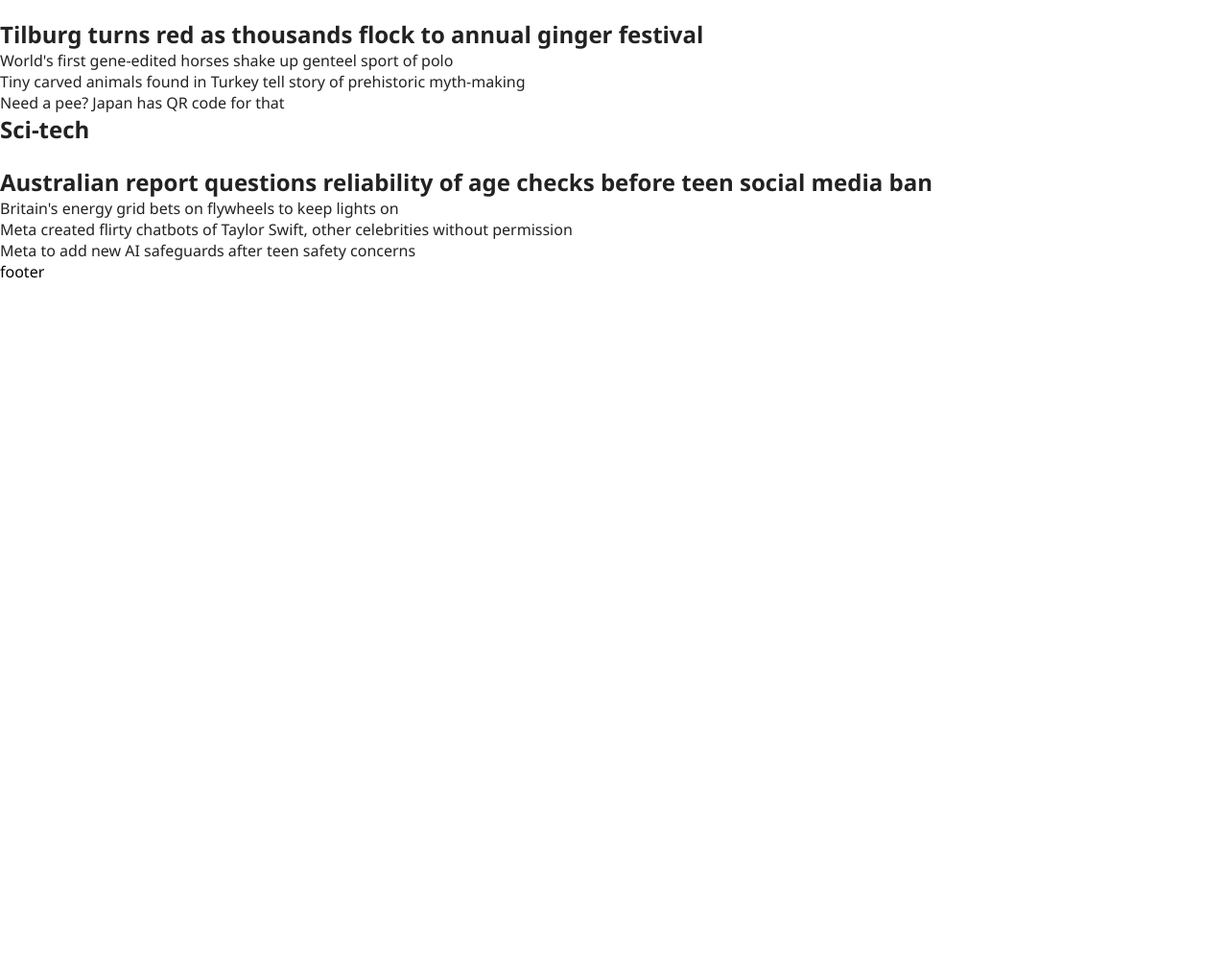
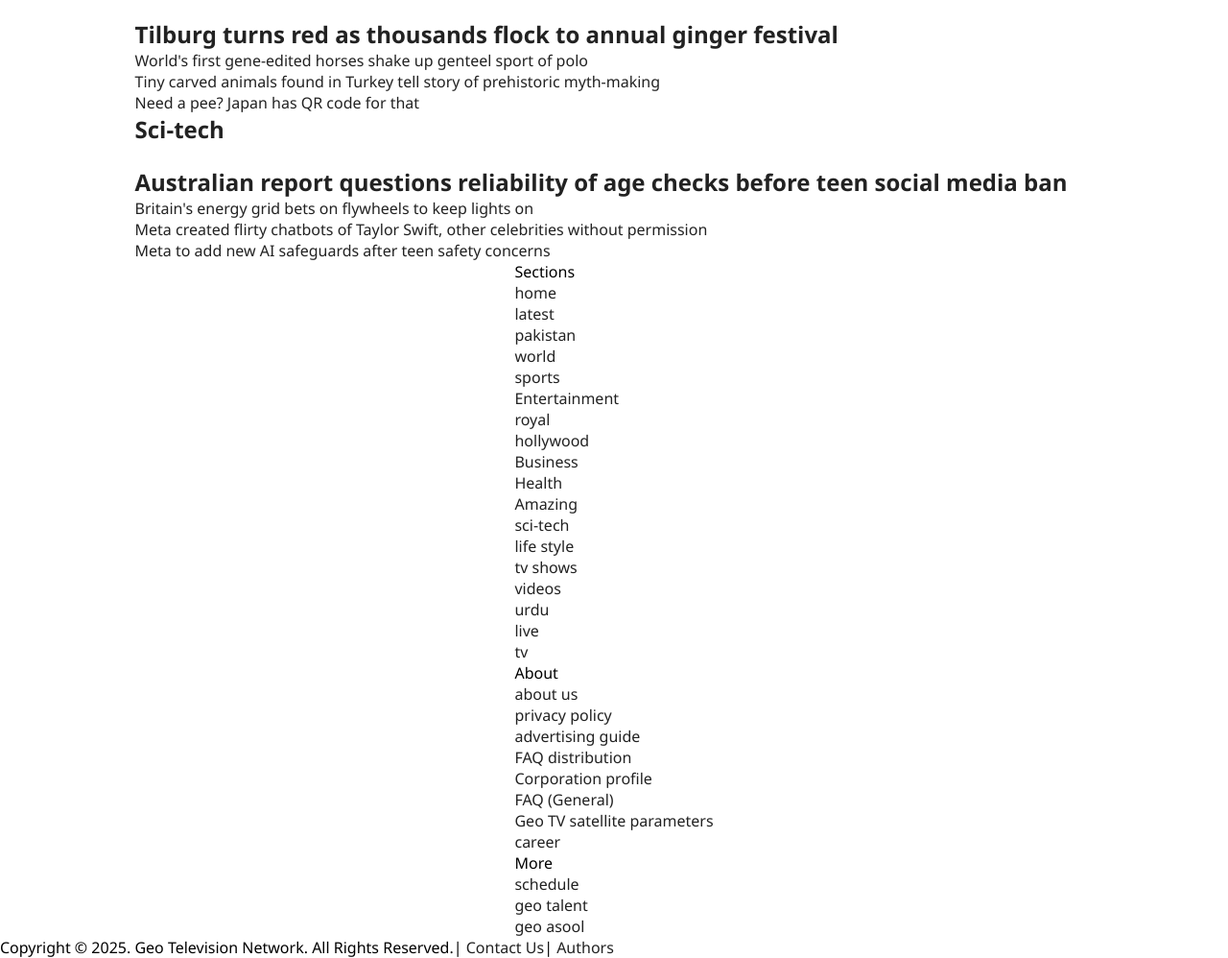
Before and after one commit to Afan-Farooqi-Official/Geo-News-Clone, a plain HTML site: page index.html in a window 1280 px wide. Shown: the part 3316-4314 px from the top of the page at 96% size. Before the commit the page ends 3610 px from the top, so only its background shows below. Drawn offline with Linux system fonts and the light colour scheme.

Commit message:
completed ui

```diff
--- a/index.html
+++ b/index.html
@@ -269,7 +269,7 @@
       </div>
     </section>
     <section class="abcd">
-      <div class="abcd_container">
+      <div class="home_container">
         <div class="row_card">
           <div class="blank_area"></div>
             <div class="abcd_card">
@@ -389,7 +389,64 @@
       </div>
     </section>
   </main>
-  <footer>footer</footer>
+  <footer>
+    <div class="home_container">
+      <div class="footer_internal">
+        <div class="footer_inner_card">
+          <div class="footer_card_title">Sections</div>
+          <ul>
+            <li><a href="#">home</a></li>
+            <li><a href="#">latest</a></li>
+            <li><a href="#">pakistan</a></li>
+            <li><a href="#">world</a></li>
+            <li><a href="#">sports</a></li>
+            <li><a href="#">Entertainment</a></li>
+            <li><a href="#">royal</a></li>
+            <li><a href="#">hollywood</a></li>
+            <li><a href="#">Business</a></li>
+            <li><a href="#">Health</a></li>
+            <li><a href="#">Amazing</a></li>
+            <li><a href="#">sci-tech</a></li>
+            <li><a href="#">life style</a></li>
+          </ul>
+        </div>
+        <div class="footer_inner_card second">
+          <ul>
+            <li><a href="#">tv shows</a></li>
+            <li><a href="#">videos</a></li>
+            <li><a href="#">urdu</a></li>
+            <li><a href="#"><div class="footer_card_title">live</div></a></li>
+            <li><a href="#">tv</a></li>
+            <li><a href="#"></a></li>
+            <li><a href="#"></a></li>
+          </ul>
+        </div>
+        <div class="footer_inner_card">
+          <div class="footer_card_title">About</div>
+          <ul>
+            <li><a href="#">about us</a></li>
+            <li><a href="#">privacy policy</a></li>
+            <li><a href="#">advertising guide</a></li>
+            <li><a href="#">FAQ distribution</a></li>
+            <li><a href="#">Corporation profile</a></li>
+            <li><a href="#">FAQ (General)</a></li>
+            <li><a href="#">Geo TV satellite parameters</a></li>
+            <li><a href="#">career</a></li>
+          </ul>
+        </div>
+        <div class="footer_inner_card">
+          <div class="footer_card_title">More</div>
+          <ul>
+            <li><a href="#">schedule</a></li>
+            <li><a href="#">geo talent</a></li>
+            <li><a href="#">geo asool</a></li>
+        </div>
+      </div>
+    </div>
+    <div class="copy_right">
+      <p>Copyright © 2025. Geo Television Network. All Rights Reserved.| <a href="#">Contact Us</a>| <a href="#">Authors</a></p>
+    </div>
+  </footer>
 </body>
 
 </html>
```
